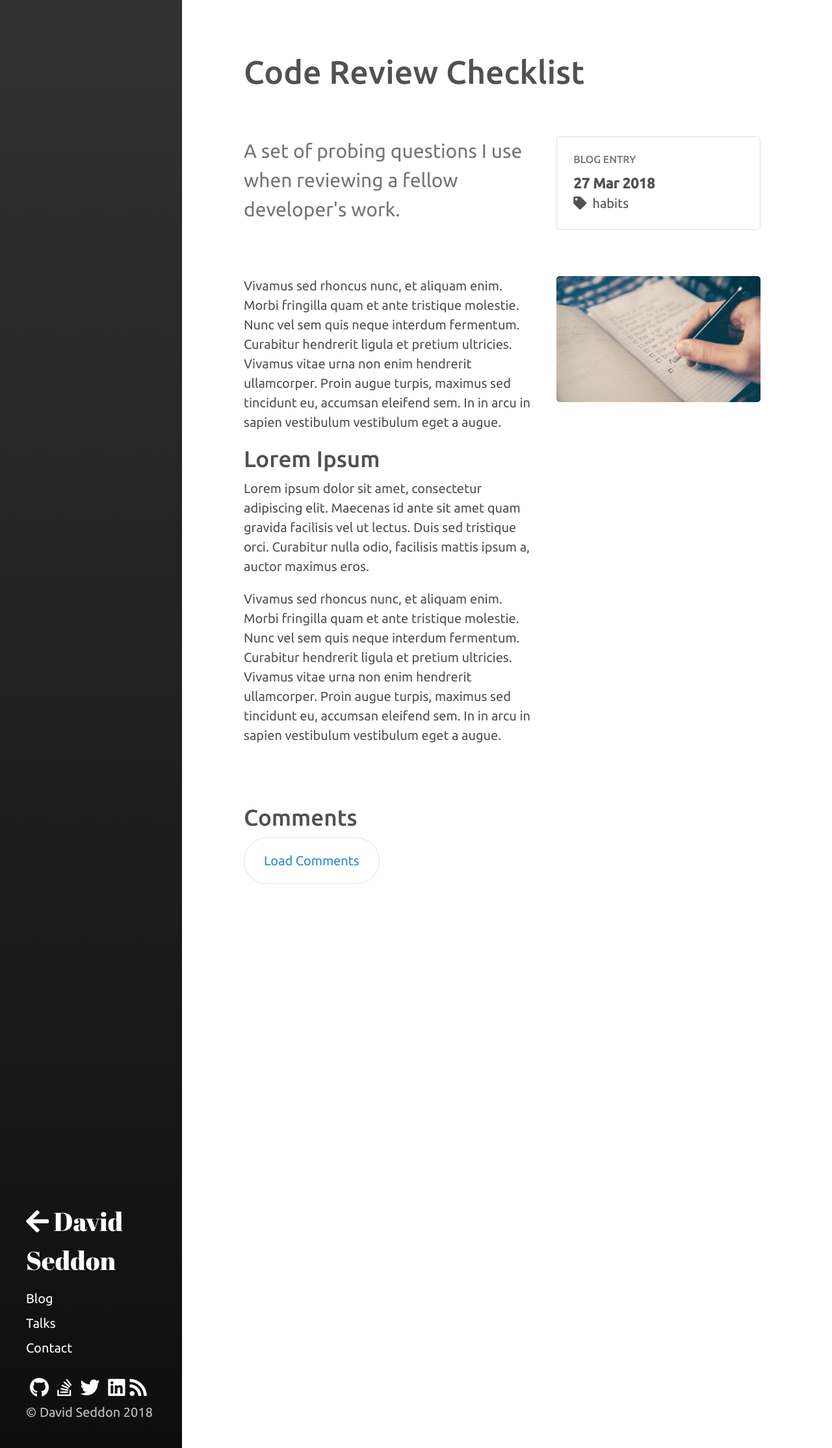
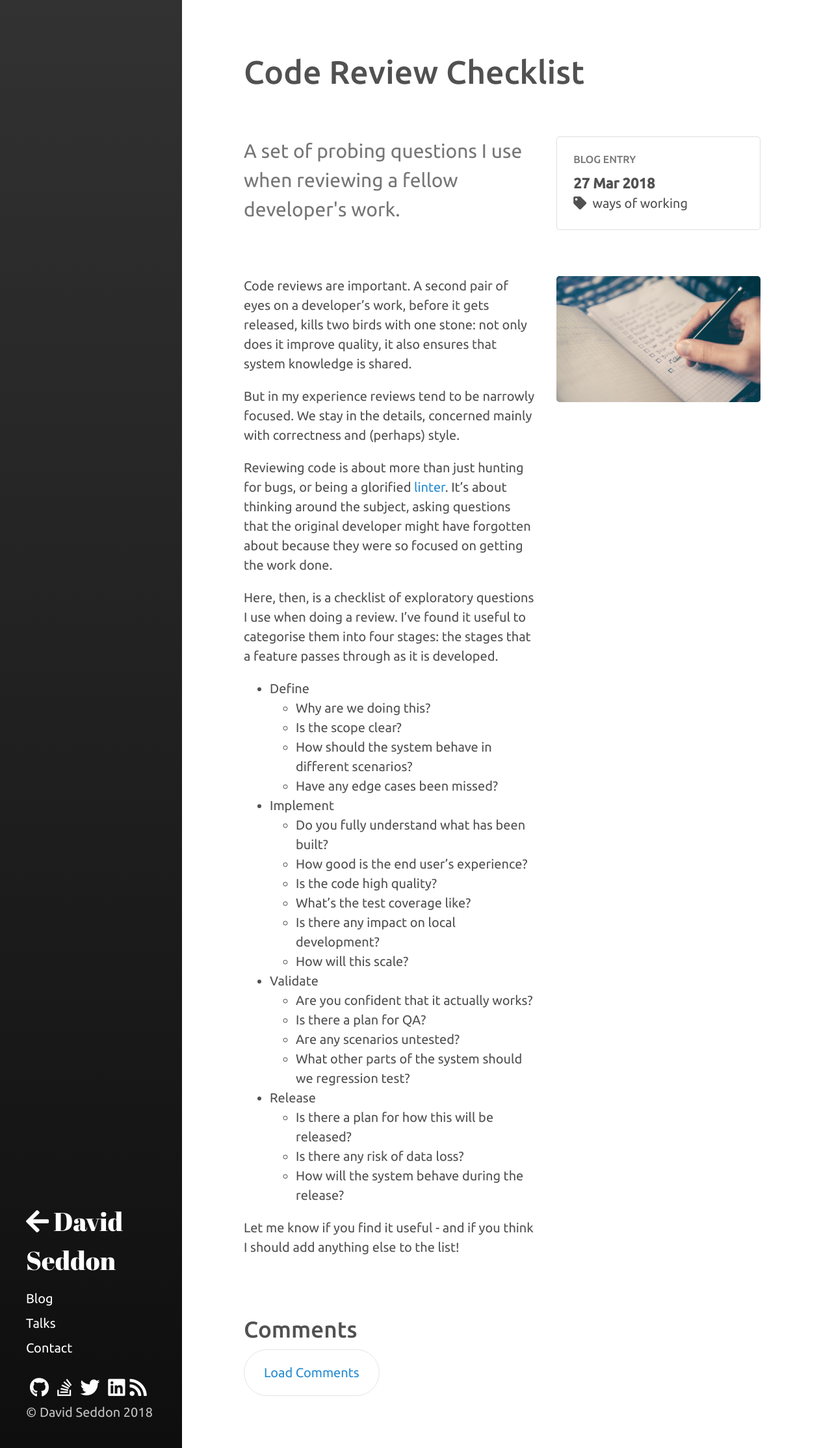
Before and after one commit to seddonym/seddonym.github.io, a Jekyll site: the page built from _posts/2018-03-27-code-review-checklist.md, in a window 1280 px wide. Shown: the whole page at 65% size. Built offline with Jekyll 4.4.1, drawn with Linux system fonts in a browser that asks for light colours; nearby versions of some CDN libraries.

Commit message:
Add code review checklist copy

```diff
--- a/_posts/2018-03-27-code-review-checklist.md
+++ b/_posts/2018-03-27-code-review-checklist.md
@@ -5,13 +5,45 @@ description: A set of probing questions I use when reviewing a fellow developer'
 image: checklist.jpg
 featured: true
 weight: 9
-tags: [habits]
+tags: ["ways of working"]
 ---
 
-Vivamus sed rhoncus nunc, et aliquam enim. Morbi fringilla quam et ante tristique molestie. Nunc vel sem quis neque interdum fermentum. Curabitur hendrerit ligula et pretium ultricies. Vivamus vitae urna non enim hendrerit ullamcorper. Proin augue turpis, maximus sed tincidunt eu, accumsan eleifend sem. In in arcu in sapien vestibulum vestibulum eget a augue.
+Code reviews are important. A second pair of eyes on a developer's work, before
+it gets released, kills two birds with one stone: not only does it improve
+quality, it also ensures that system knowledge is shared.
 
-### Lorem Ipsum
+But in my experience reviews tend to be narrowly focused. We stay in the details,
+concerned mainly with correctness and (perhaps) style.
 
-Lorem ipsum dolor sit amet, consectetur adipiscing elit. Maecenas id ante sit amet quam gravida facilisis vel ut lectus. Duis sed tristique orci. Curabitur nulla odio, facilisis mattis ipsum a, auctor maximus eros.
+Reviewing code is about more than just hunting for bugs, or being a glorified
+[linter](https://en.wikipedia.org/wiki/Lint_(software)){:target="_blank"}. It's about thinking
+around the subject, asking questions that the original developer might have
+forgotten about because they were so focused on getting the work done.
 
-Vivamus sed rhoncus nunc, et aliquam enim. Morbi fringilla quam et ante tristique molestie. Nunc vel sem quis neque interdum fermentum. Curabitur hendrerit ligula et pretium ultricies. Vivamus vitae urna non enim hendrerit ullamcorper. Proin augue turpis, maximus sed tincidunt eu, accumsan eleifend sem. In in arcu in sapien vestibulum vestibulum eget a augue.
+Here, then, is a checklist of exploratory questions I use when doing a review.
+I've found it useful to categorise them into four stages: the stages that
+a feature passes through as it is developed.
+
+- Define
+  - Why are we doing this?
+  - Is the scope clear?
+  - How should the system behave in different scenarios?
+  - Have any edge cases been missed?
+- Implement
+  - Do you fully understand what has been built?
+  - How good is the end user's experience?
+  - Is the code high quality?
+  - What's the test coverage like?
+  - Is there any impact on local development?
+  - How will this scale?
+- Validate
+  - Are you confident that it actually works?
+  - Is there a plan for QA?
+  - Are any scenarios untested?
+  - What other parts of the system should we regression test?
+- Release
+  - Is there a plan for how this will be released?
+  - Is there any risk of data loss?
+  - How will the system behave during the release?
+
+Let me know if you find it useful - and if you think I should add anything else to the list!
```
